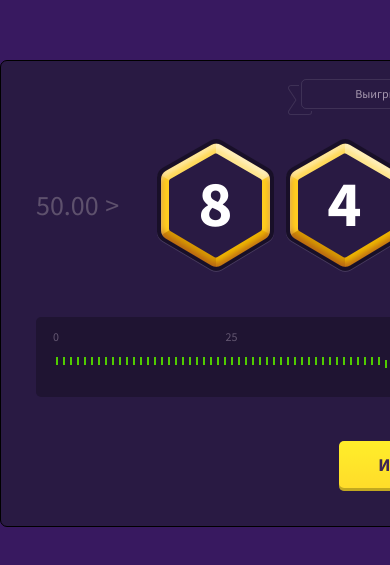
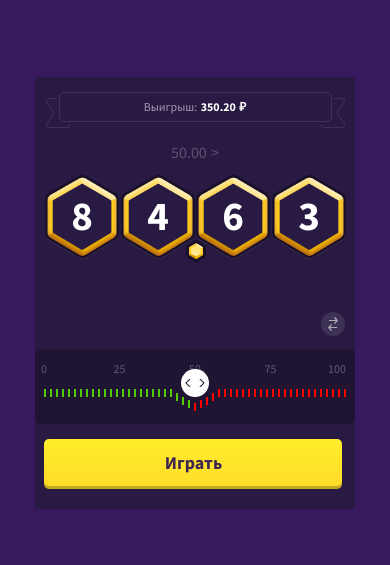
Before and after one commit to extriton/dice-nuxt, a Nuxt app: page / in a window 390 px wide. Shown: the part 129-694 px from the top of the page. Built offline with nearby package versions, Linux system fonts and the light colour scheme.

Commit message:
Сделан макет на 320px

```diff
--- a/components/dice/DiceGame.vue
+++ b/components/dice/DiceGame.vue
@@ -255,4 +255,63 @@ export default {
     display: none;
   }
 }
+
+/* 320px  iPhone 5/SE */
+@media (min-width: 320px) and (max-width: 413px) {
+  .dice-game {
+    width: 320px;
+    border: 0;
+    border-radius: 0;
+    padding: 15px 0 20px 0;
+  }
+
+  .dice-score-wrapper {
+    margin-bottom: 16px;
+  }
+
+  .dice-result-block {
+    margin-bottom: 15px;
+  }
+
+  .dice-user-value-wrapper {
+    width: 100%;
+    float: none;
+    margin-bottom: 8px;
+  }
+
+  .dice-result-wrapper {
+    width: 100%;
+    float: none;
+    margin-bottom: 55px;
+    padding: 0 9px 0 10px;
+  }
+
+  .dice-history-wrapper {
+    width: 100%;
+    float: none;
+    position: relative;
+    padding: 0 9px 0 10px;
+  }
+
+  .dice-history-wrapper .dice-reverse-wrapper {
+    display: block;
+    width: 34px;
+    height: 34px;
+    position: absolute;
+    right: 5px;
+    top: -5px;
+  }
+
+  .dice-slider-wrapper {
+    margin-bottom: 15px;
+  }
+
+  .dice-slider-wrapper .dice-reverse-wrapper {
+    display: none;
+  }
+
+  .dice-play-button-wrapper {
+    padding: 0 13px 0 9px;
+  }
+}
 </style>
--- a/components/dice/DiceHistory.vue
+++ b/components/dice/DiceHistory.vue
@@ -145,4 +145,49 @@ export default {
   .list-enter { transform: translateX(-75px); }
   .list-enter-to { transform: translateX(0); }
 }
+
+/* 320px  iPhone 5/SE */
+@media (min-width: 320px) and (max-width: 413px) {
+  .dice-history {
+    width: 265px;
+    height: 22px;
+    padding-top: 0;
+  }
+
+  .dice-history-list {
+    width: 330px;
+  }
+
+  .dice-history-item {
+    display: inline-block;
+    width: 45px;
+    margin-bottom: 0;
+    margin-right: 10px;
+  }
+
+  .dice-history-item:nth-child(1) { opacity: 1; }
+  .dice-history-item:nth-child(2) { opacity: 0.8; }
+  .dice-history-item:nth-child(3) { opacity: 0.6; }
+  .dice-history-item:nth-child(4) { opacity: 0.4; }
+  .dice-history-item:nth-child(5) { opacity: 0.2;}
+  .dice-history-item:nth-child(6) { opacity: 0.1; }
+
+  .list-enter .dice-history-item:nth-child(1) { opacity: 1; }
+  .list-enter .dice-history-item:nth-child(2) { opacity: 1; }
+  .list-enter .dice-history-item:nth-child(3) { opacity: 0.8; }
+  .list-enter .dice-history-item:nth-child(4) { opacity: 0.6; }
+  .list-enter .dice-history-item:nth-child(5) { opacity: 0.4; }
+  .list-enter .dice-history-item:nth-child(6) { opacity: 0.2; }
+
+  .list-enter-to .dice-history-item:nth-child(1) { opacity: 1; }
+  .list-enter-to .dice-history-item:nth-child(2) { opacity: 0.8; }
+  .list-enter-to .dice-history-item:nth-child(3) { opacity: 0.6; }
+  .list-enter-to .dice-history-item:nth-child(4) { opacity: 0.4; }
+  .list-enter-to .dice-history-item:nth-child(5) { opacity: 0.2; }
+  .list-enter-to .dice-history-item:nth-child(6) { opacity: 0.1; }
+
+  /* Transition styles */
+  .list-enter { transform: translateX(-55px); }
+  .list-enter-to { transform: translateX(0); }
+}
 </style>
--- a/components/dice/DiceHoneycomb.vue
+++ b/components/dice/DiceHoneycomb.vue
@@ -151,4 +151,19 @@ export default {
 
   .odometr-enter-to { transform: translateY(calc(-100% + 73px)); }
 }
+
+/* 320px  iPhone 5/SE */
+@media (min-width: 320px) and (max-width: 413px) {
+  .dice-honeycomb {
+    height: 65px;
+    margin-top: 10px;
+  }
+
+  .dice-honeycomb-digit {
+    font-size: 41px;
+    line-height: 63px;
+  }
+
+  .odometr-enter-to { transform: translateY(calc(-100% + 56px)); }
+}
 </style>
--- a/components/dice/DicePlayButton.vue
+++ b/components/dice/DicePlayButton.vue
@@ -63,4 +63,11 @@ export default {
     width: 100%;
   }
 }
+
+/* 320px  iPhone 5/SE */
+@media (min-width: 320px) and (max-width: 413px) {
+  .dice-play-button {
+    width: 100%;
+  }
+}
 </style>
--- a/components/dice/DiceResult.vue
+++ b/components/dice/DiceResult.vue
@@ -188,4 +188,29 @@ export default {
     margin-right: 0;
   }
 }
+
+/* 320px  iPhone 5/SE */
+@media (min-width: 320px) and (max-width: 413px) {
+  .dice-result {
+    width: 100%;
+  }
+
+  .dice-honeycomb-wrap {
+    width: 74px;
+    height: 83px;
+    margin-right: 2px;
+  }
+
+  .dice-honeycomb-wrap:nth-child(2) {
+    margin-right: 1px;
+  }
+
+  .dice-honeycomb-wrap:nth-child(4) {
+    margin-right: 0;
+  }
+
+  .dice-result-dot {
+    bottom: -5px;
+  }
+}
 </style>
--- a/components/dice/DiceScore.vue
+++ b/components/dice/DiceScore.vue
@@ -136,4 +136,15 @@ export default {
     width: 368px;
   }
 }
+
+/* 320px  iPhone 5/SE */
+@media (min-width: 320px) and (max-width: 413px) {
+  .dice-score {
+    width: 299px;
+  }
+
+  .dice-score .dice-score-value {
+    width: 273px;
+  }
+}
 </style>
--- a/components/dice/DiceSlider.vue
+++ b/components/dice/DiceSlider.vue
@@ -118,6 +118,13 @@ export default {
       if (this.ruleWidth === 362) {
         this.ruleStyles.ruleOffset = 17
         this.ruleStyles.ruleLineCount = 60
+        this.ruleStyles.pixelsByRuleLine = 6
+      }
+
+      // Mobile mode iPhone 5/SE (320px)
+      if (this.ruleWidth === 302) {
+        this.ruleStyles.ruleOffset = 9
+        this.ruleStyles.ruleLineCount = 50
         this.ruleStyles.pixelsByRuleLine = 6
       }
     },
@@ -338,7 +345,7 @@ export default {
 @media (min-width: 414px) and (max-width: 812px) {
   .dice-slider {
     height: 75px;
-    padding: 12px 16px 0 17px;;
+    padding: 12px 16px 0 17px;
   }
 
   .dice-slider .rule-wrapper .rule .rule-item {
@@ -355,6 +362,28 @@ export default {
     left: -26px;
     right: -26px;
   }
+}
 
+/* 320px  iPhone 5/SE */
+@media (min-width: 320px) and (max-width: 413px) {
+  .dice-slider {
+    height: 75px;
+    padding: 12px 9px 0 9px;
+  }
+
+  .dice-slider .rule-wrapper .rule .rule-item {
+    margin-right: 4px;
+  }
+
+  .dice-slider .rule-line {
+    height: 75px;
+  }
+
+  .dice-slider .rule-wrapper .runner-pad {
+    top: -120px;
+    bottom: -90px;
+    left: -9px;
+    right: -9px;
+  }
 }
 </style>
--- a/components/dice/DiceUserValue.vue
+++ b/components/dice/DiceUserValue.vue
@@ -48,4 +48,14 @@ export default {
     text-align: center;
   }
 }
+
+/* 320px  iPhone 5/SE */
+@media (min-width: 320px) and (max-width: 413px) {
+  .dice-user-value {
+    margin-top: 0;
+    font-size: 16px;
+    line-height: 1.75;
+    text-align: center;
+  }
+}
 </style>
```
